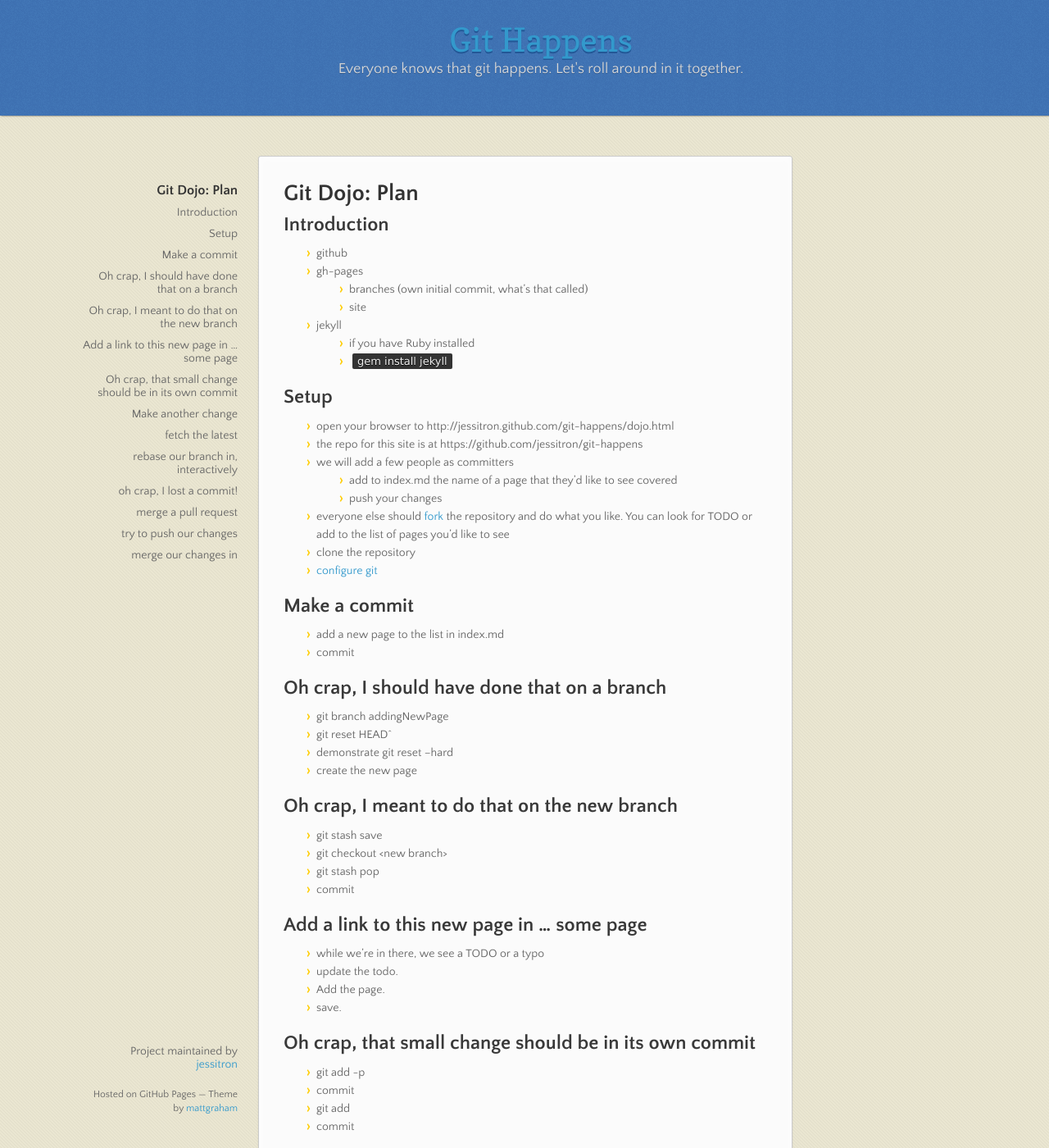
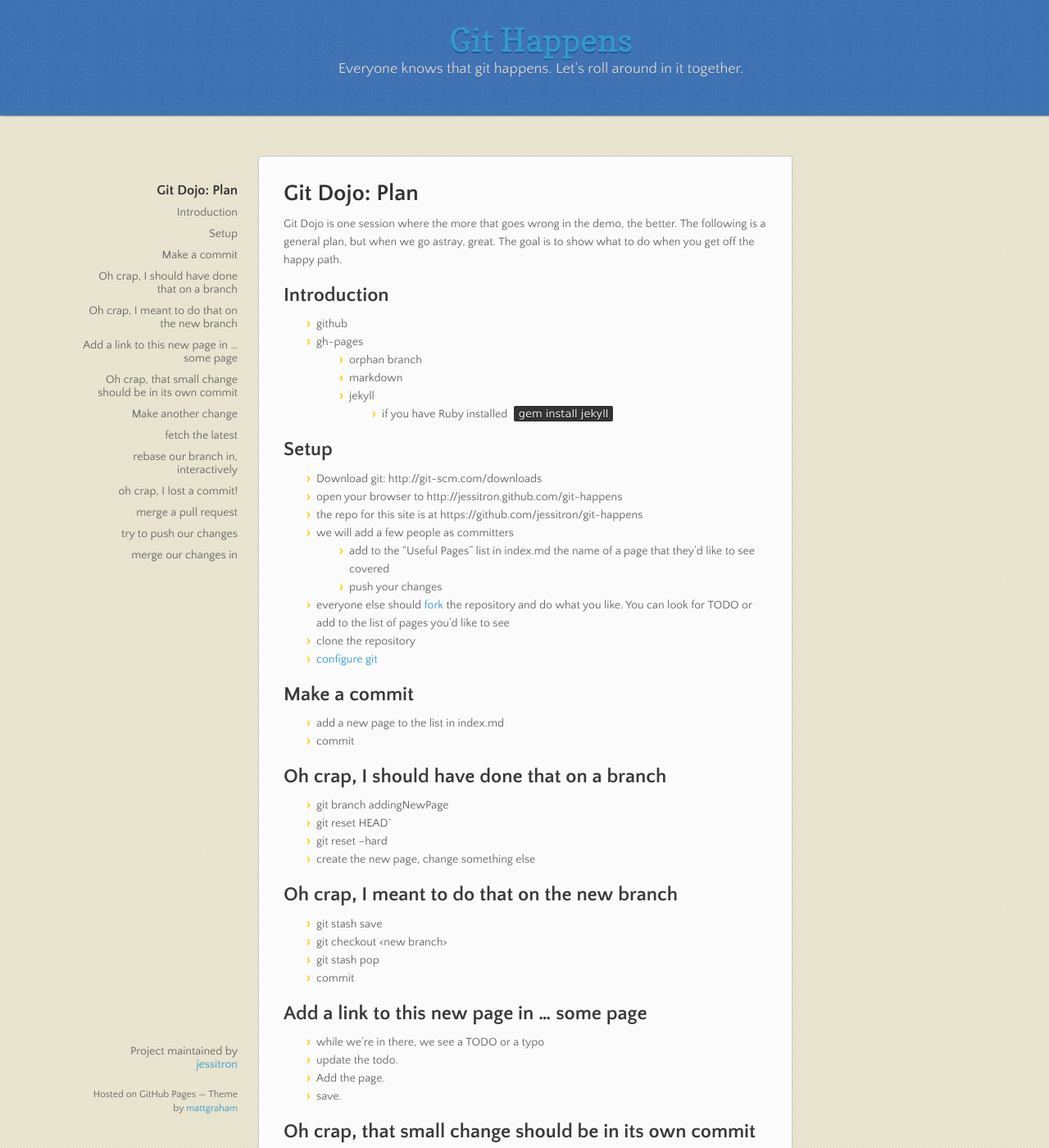
Before and after one commit to jessitron/git-happens, a Jekyll site: the page built from dojo.md, in a window 1280 px wide and 1400 px high. Shown: the whole window at 82% size. Built offline with Jekyll 4.4.1, drawn with Linux system fonts in a browser that asks for light colours; nearby versions of some CDN libraries; some of the changed text lies outside the part shown.

Commit message:
Update the dojo plan

```diff
--- a/dojo.md
+++ b/dojo.md
@@ -5,20 +5,22 @@
 
 # Git Dojo: Plan
 
+Git Dojo is one session where the more that goes wrong in the demo, the better. The following is a general plan, but when we go astray, great. The goal is to show what to do when you get off the happy path.
+
 ## Introduction
 * github
 * gh-pages
-  * branches (own initial commit, what's that called)
-  * site
-* jekyll
-  * if you have Ruby installed
-  * `gem install jekyll`
+  * orphan branch
+  * markdown
+  * jekyll
+    * if you have Ruby installed `gem install jekyll`
 
 ## Setup
-* open your browser to http://jessitron.github.com/git-happens/dojo.html
+* Download git: http://git-scm.com/downloads
+* open your browser to http://jessitron.github.com/git-happens
 * the repo for this site is at https://github.com/jessitron/git-happens
 * we will add a few people as committers
-  * add to index.md the name of a page that they'd like to see covered
+  * add to the "Useful Pages" list in index.md the name of a page that they'd like to see covered
   * push your changes
 * everyone else should [fork](fork.html) the repository and do what you like. You can
 look for TODO or add to the list of pages you'd like to see
@@ -32,8 +34,8 @@
 ## Oh crap, I should have done that on a branch
 * git branch addingNewPage
 * git reset HEAD^
-* demonstrate git reset --hard
-* create the new page
+* git reset --hard
+* create the new page, change something else
 
 ## Oh crap, I meant to do that on the new branch
 * git stash save
@@ -58,19 +60,23 @@
 * commit
 
 ## fetch the latest
+* git fetch
 * make sure someone else has pushed
 * checkout the main branch
-* merge-ff
+* git merge (see that it does a fast-forward)
 
 ## rebase our branch in, interactively
+* git checkout newBranch
+* git rebase -i gh-pages
 * put the small todo/typo fix at the beginning
 * squash the new page into the one that added it to the index
 * accidentally delete the other commit
+* save and quit
 * look at the result
 
 ## oh crap, I lost a commit!
 * use git reflog to find the one we're missing
-* cherry-pick it in
+* git cherry-pick &lt;commit we want&gt;
 
 ## merge a pull request
 * make sure it's one that will create conflicts
@@ -79,11 +85,11 @@
 * oh crap, it won't go
 * fetch again
 * try to rebase. Notice conflicts, get frustrated.
-* mention git rerere
+* git rerere remembers merges so you never have to do the same one twice: `git config --global rerere.enabled true`
 * rebase --abort
 
 ## merge our changes in
-* set up the difftool first
+* set up the mergetool first
 * use it to resolve conflicts
 * complete the merge. Look at the tree.
 * push
```
